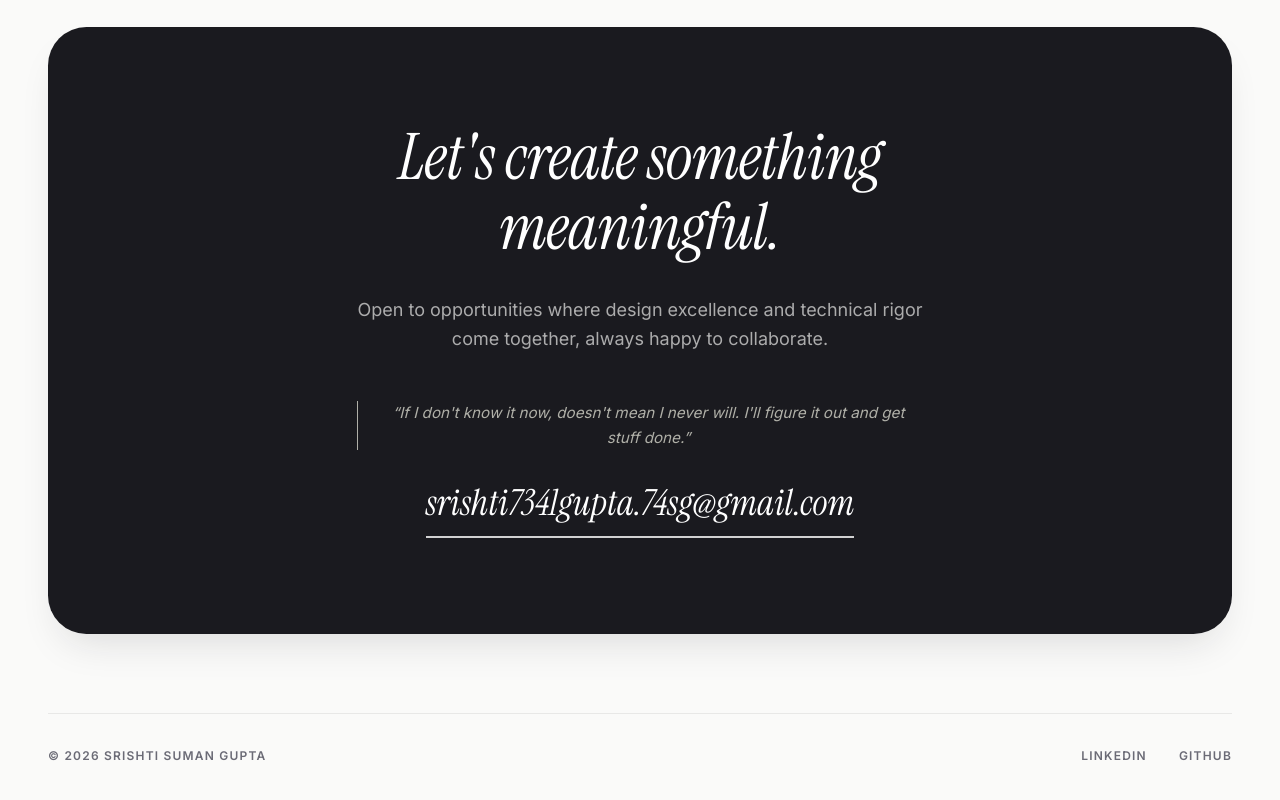
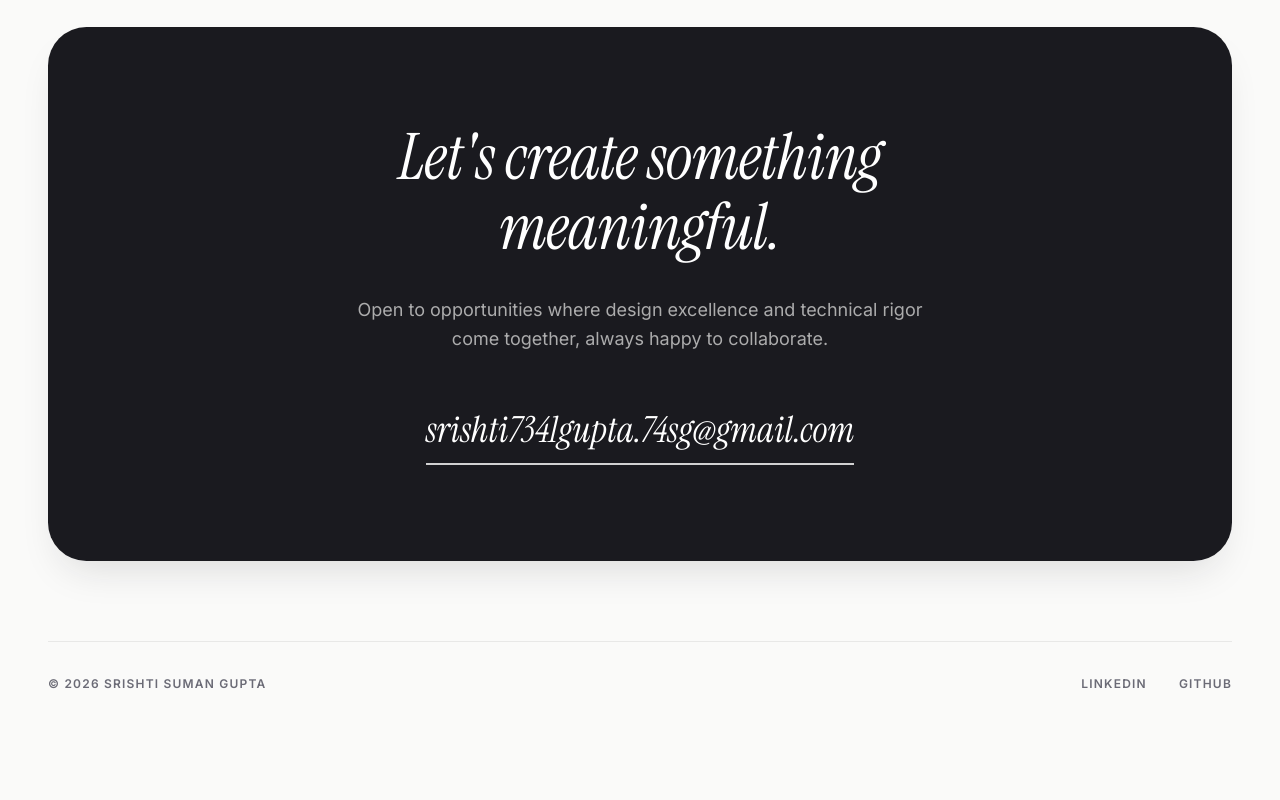
Before and after one commit to Srishti-Gupta74/MyPortfolio, a React (Vite) app: page / in a window 1280 px wide. Shown: the part 11141-11941 px from the top of the page. After the commit the page ends 11898 px from the top, so only its background shows below. Built offline with nearby package versions, Linux system fonts and the light colour scheme.

Commit message:
final finishes

```diff
--- a/src/components/Contact/Contact.jsx
+++ b/src/components/Contact/Contact.jsx
@@ -13,9 +13,6 @@ const Contact = () => {
             <p className="contact__description">
               Open to opportunities where design excellence and technical
               rigor come together, always happy to collaborate.
-            </p>
-            <p className="contact__philosophy" style={{ fontStyle: 'italic', fontSize: '0.95rem', color: '#B0B0A8', margin: '1rem 0 1.5rem', borderLeft: '1px solid #B0B0A8', paddingLeft: '1rem' }}>
-              &ldquo;If I don&apos;t know it now, doesn&apos;t mean I never will. I&apos;ll figure it out and get stuff done.&rdquo;
             </p>
             <a
               href="mailto:srishti7341gupta.74sg@gmail.com"
```
